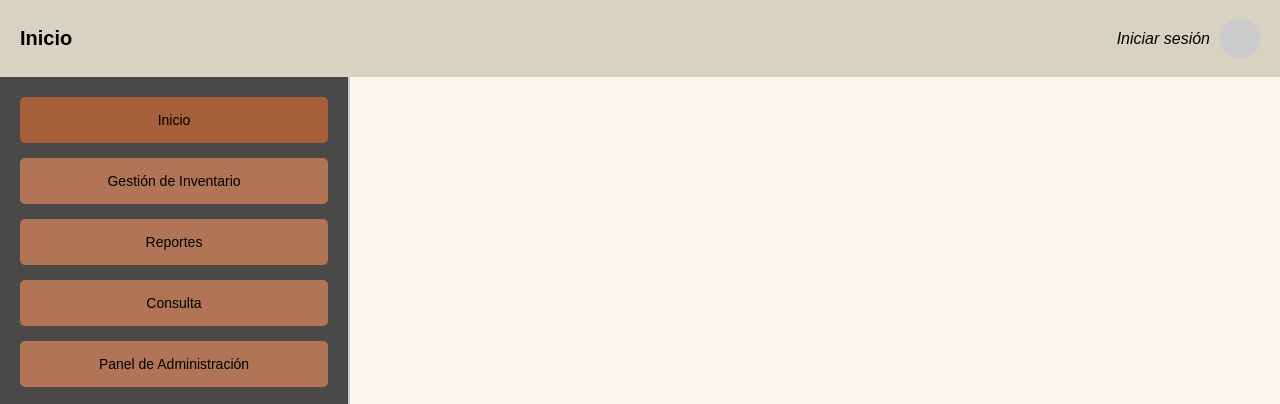
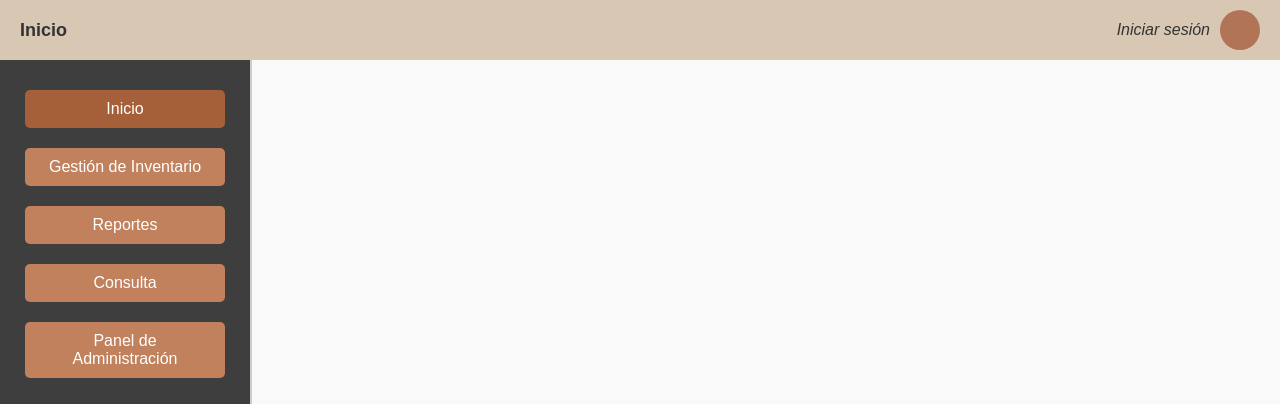
Before and after one commit to Cecrack/sitio-web, a plain HTML site: page index.html in a window 1280 px wide. Shown: the top 404 px of the page. Drawn offline with Linux system fonts and the light colour scheme; no server answers.

Commit message:
Update style.css

```diff
--- a/styles/style.css
+++ b/styles/style.css
@@ -16,32 +16,31 @@ body {
     overflow: hidden;
 }
 
-/* Encabezado superior */
+/* Estilos del encabezado */
 .header {
-    width: 100%;
-    height: 77px;
-    background-color: #D8D2C2;
+    background-color: #d7c7b3;
+    color: #333;
     display: flex;
     justify-content: space-between;
     align-items: center;
-    padding: 0 20px;
-    box-shadow: 0 2px 5px rgba(0, 0, 0, 0.1);
+    padding: 10px 20px;
+    font-size: 18px;
 }
 
 .header .title {
-    font-size: 20px;
     font-weight: bold;
 }
 
 .header .user-info {
     font-size: 16px;
-    font-style: italic;
 }
 
 .user-info {
     display: flex;
     align-items: center; /* Alinear verticalmente el texto y el círculo */
     gap: 10px; /* Espacio entre el texto y el círculo */
+    font-size: 16px;
+    font-style: italic;
 }
 
 /* Estilos para el círculo del perfil */
@@ -68,31 +67,30 @@ body {
 /* Contenedor principal */
 .main-container {
     display: flex;
-    flex: 1;
-    height: calc(100vh - 77px);
 }
 
 /* Menú lateral izquierdo */
 .menu-container {
-    width: 348px;
-    background-color: #4A4947;
-    color: white;
+    background-color: #3e3e3e;
+    width: 250px;
+    min-height: 100vh;
+    padding: 20px 0;
     display: flex;
     flex-direction: column;
-    gap: 15px;
-    padding: 20px;
+    align-items: center;
 }
 
 .menu-container button {
-    width: 100%;
-    padding: 15px;
-    font-size: 14px;
-    background-color: #B17457;
-    color: black;
+    background-color: #c1815d;
+    color: white;
     border: none;
+    padding: 10px 20px;
+    font-size: 16px;
     border-radius: 5px;
+    margin: 10px 0;
+    width: 80%;
     cursor: pointer;
-    transition: background-color 0.3s ease;
+    text-align: center;
 }
 
 .menu-container button:hover {
@@ -107,7 +105,7 @@ body {
 /* Área de contenido principal */
 .content {
     flex: 1;
-    background-color: #FAF7F0;
+    background-color: #f9f9f9;
     padding: 40px;
     border-left: 2px solid #ccc;
     display: flex;
@@ -140,7 +138,7 @@ body {
     position: absolute;
     top: 60px; /* Ajusta la posición del menú debajo del perfil */
     right: 20px;
-    background-color: #fff;
+    background-color: #140202;
     border-radius: 8px;
     box-shadow: 0 2px 5px rgba(0, 0, 0, 0.2);
     width: 200px;
@@ -163,7 +161,7 @@ body {
 }
 
 .profile-menu button:hover {
-    background-color: #e0e0e0;
+    background-color: #c4bcbc;
 }
 
 .profile-menu.active {
@@ -367,7 +365,7 @@ body {
     width: 40px;
     height: 40px;
     border-radius: 50%;
-    background: #ccc;
+    background: #b17457;
     cursor: pointer;
 }
 
```
